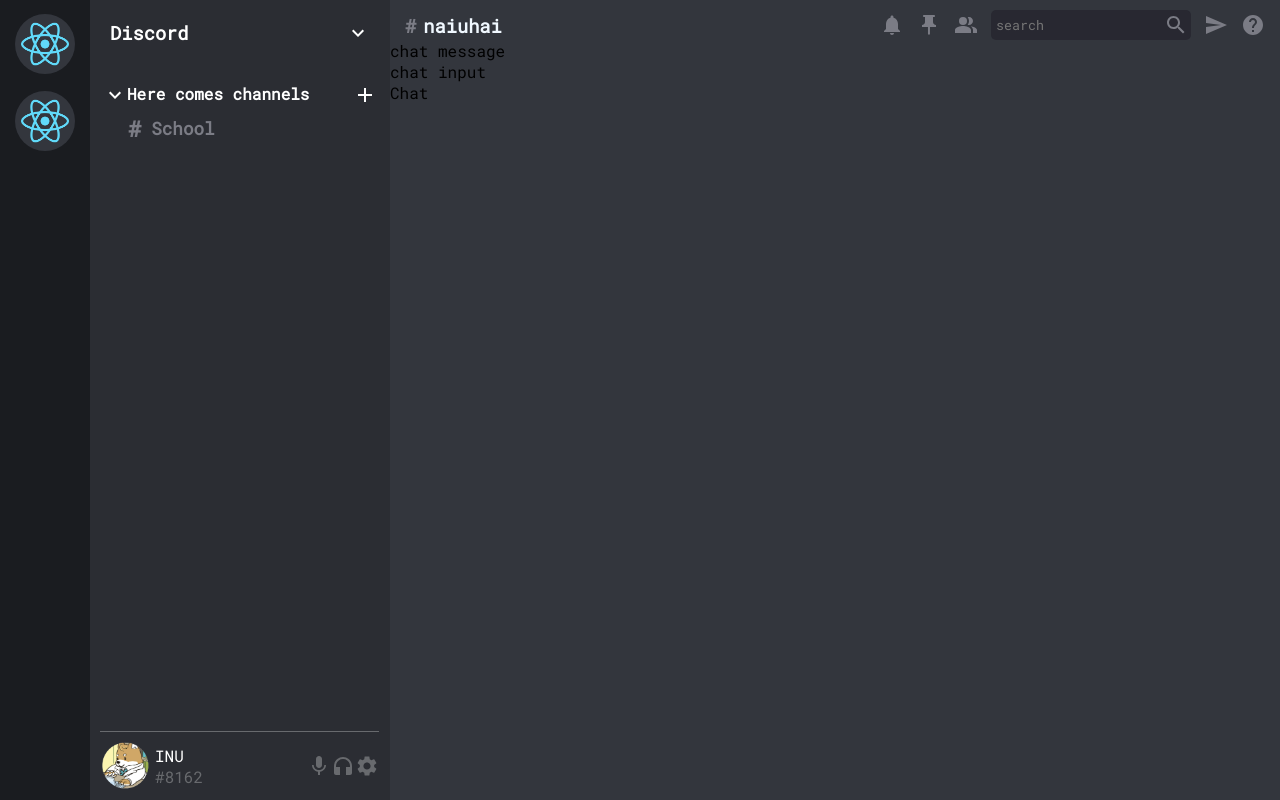
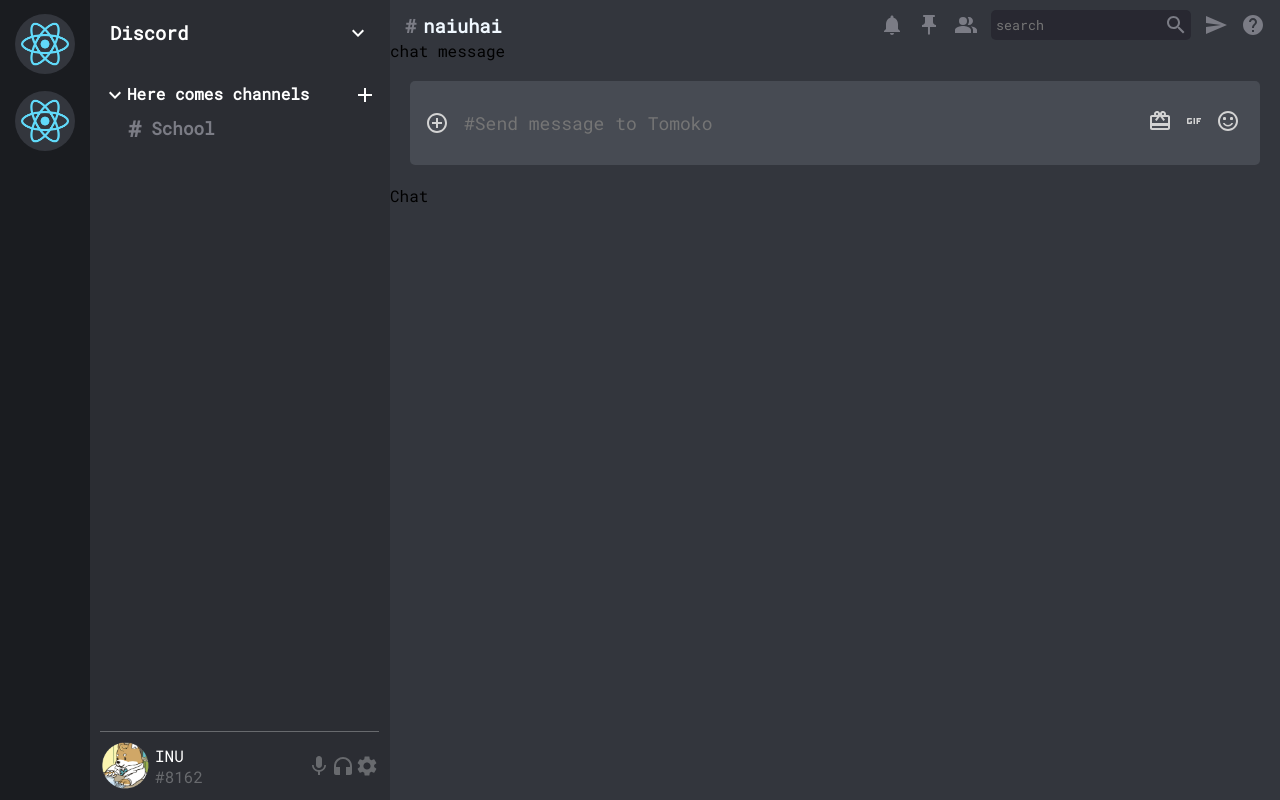
Before and after one commit to Tomoko-hub/discord-tutorial-frontend, a React (Create React App) app: page / in a window 1280 px wide. Built offline with nearby package versions, Linux system fonts and the light colour scheme.

Commit message:
chat scss almost ready

```diff
--- a/src/components/chat/Chat.scss
+++ b/src/components/chat/Chat.scss
@@ -3,4 +3,39 @@
     flex-direction: column;
     flex-grow: 1;
     background-color: #33363d;
+
+    .chatInput {
+        display: flex;
+        align-items: center;
+        justify-content: space-between;
+        padding: 15px;
+        background-color: #474b53;
+        border-radius: 5px;
+        margin: 20px;
+        color: lightgray;
+
+        form {
+            flex-grow: 1;
+            input {
+                padding: 15px;
+                background: transparent;
+                border:none;
+                border-radius: 5px;
+                outline: none;
+                color:aliceblue;
+                font-size: large;
+                width: 100%;
+            }
+            .chatInputButton {
+                display: none;
+            }
+        }
+
+        .chatInputIcons {
+            .MuiSvgIcon-root {
+                padding: 5px;
+            }
+        }
+    }
+
 }
--- a/src/components/chat/Chat.tsx
+++ b/src/components/chat/Chat.tsx
@@ -1,7 +1,10 @@
 import React from 'react'
 import "./Chat.scss"
 import ChatHeader from './ChatHeader';
-
+import AddCircleOutlineIcon from '@mui/icons-material/AddCircleOutline';
+import CardGiftcardIcon from '@mui/icons-material/CardGiftcard';
+import GifIcon from '@mui/icons-material/Gif';
+import SentimentSatisfiedAltIcon from '@mui/icons-material/SentimentSatisfiedAlt';
 
 const Home = () => {
   return (
@@ -14,7 +17,22 @@ const Home = () => {
       </div>
       {/* chatInput */ }
       <div className="chatInput">
-        chat input
+        <AddCircleOutlineIcon />
+        <form action="">
+          <input
+            type="text"
+            placeholder='#Send message to Tomoko'
+           />
+          <button
+            type="submit"
+            className='chatInputButton'
+          >Send</button>
+        </form>
+        <div className="chatInputIcons">
+          <CardGiftcardIcon />
+          <GifIcon />
+          <SentimentSatisfiedAltIcon />
+        </div>
       </div>
       Chat
     </div>
--- a/src/components/chat/ChatHeader.tsx
+++ b/src/components/chat/ChatHeader.tsx
@@ -1,6 +1,5 @@
 import React from 'react'
 import "./ChatHeader.scss"
-import TagIcon from '@mui/icons-material/Tag';
 import NotificationsIcon from '@mui/icons-material/Notifications';
 import PushPinIcon from '@mui/icons-material/PushPin';
 import PeopleAltIcon from '@mui/icons-material/PeopleAlt';
```
